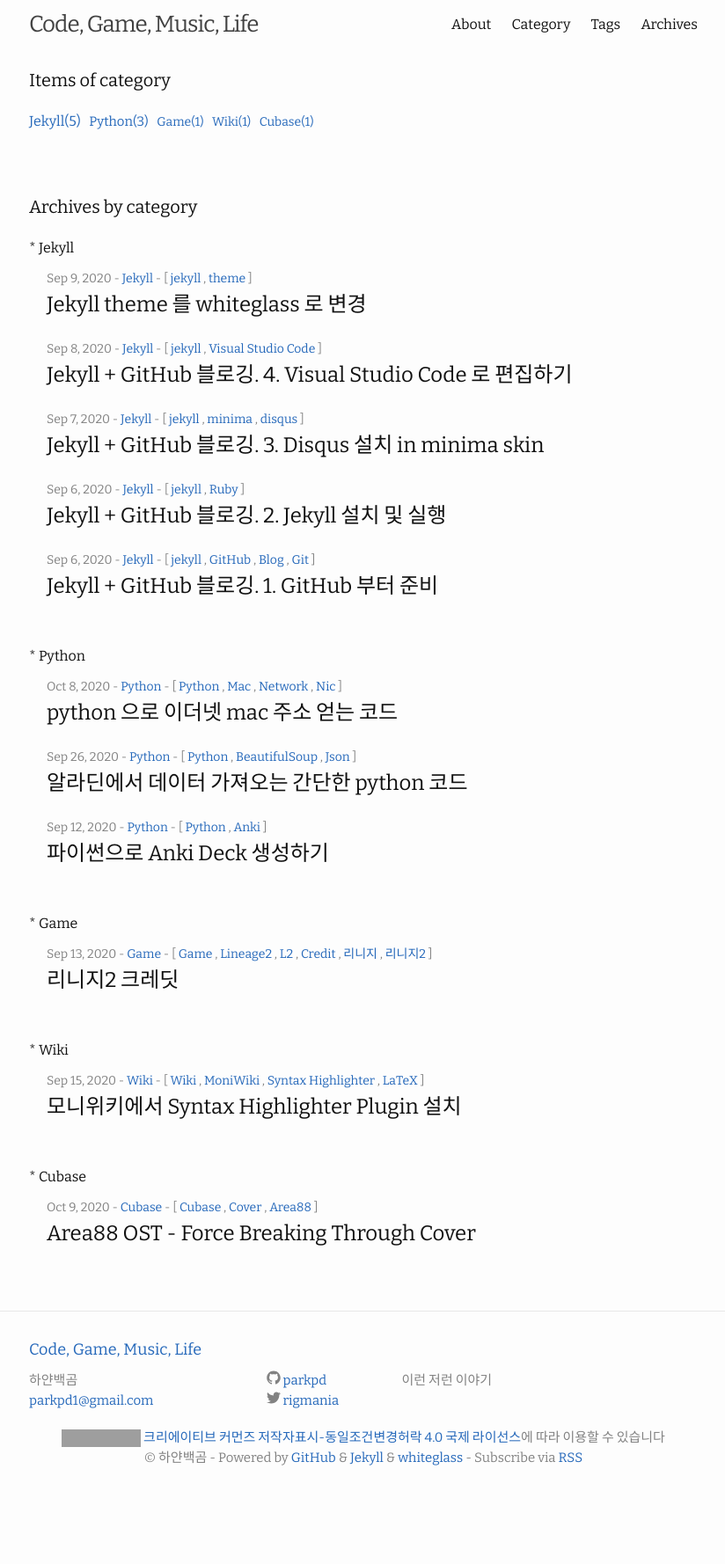
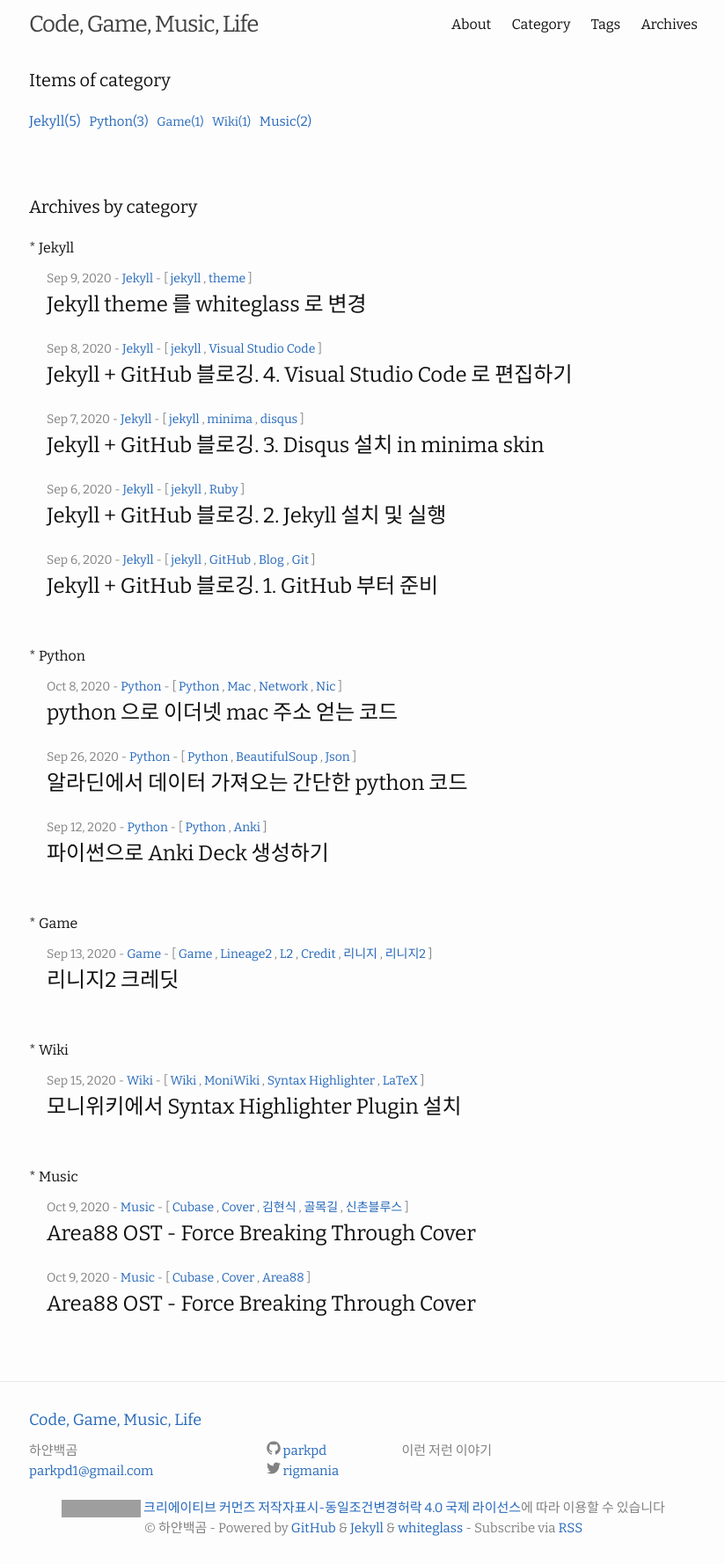
Before and after one commit to parkpd/parkpd.github.io, a Jekyll site: the page built from category.md, in a window 1280 px wide. Shown: the whole page at 88% size, without its empty margins (227-1051 px from the left). Built offline with Jekyll 4.4.1, drawn with Linux system fonts in a browser that asks for light colours; before the commit the page ends 1698 px from its top, so only the background shows below that; some of the changed lines change nothing that is shown; grey boxes are pictures that could not be loaded.

Commit message:
cubase alley

```diff
--- a/_posts/2020-10-09-cubase-area-88.md
+++ b/_posts/2020-10-09-cubase-area-88.md
@@ -1,7 +1,7 @@
 ---
 title: Area88 OST - Force Breaking Through Cover
 date: 2020-10-09 16:45:00+0900
-categories: Cubase
+categories: Music
 tags: [Cubase, Cover, Area88]
 ---
 <a href="http://www.youtube.com/watch?feature=player_embedded&v=j1uTuRXwzXE" target="_blank"><img src="http://img.youtube.com/vi/j1uTuRXwzXE/0.jpg" alt="Area 88 - Force Breaking Through" width="240" height="180" border="10" /></a>
--- /dev/null
+++ b/_posts/2020-10-10-cubase-alley.md
@@ -0,0 +1,31 @@
+---
+title: Area88 OST - Force Breaking Through Cover
+date: 2020-10-09 16:45:00+0900
+categories: Music
+tags: [Cubase, Cover, 김현식, 골목길, 신촌블루스]
+---
+<a href="http://www.youtube.com/watch?feature=player_embedded&v=fPOukAYYpao" target="_blank"><img src="http://img.youtube.com/vi/fPOukAYYpao/0.jpg" alt="Area 88 - Force Breaking Through" width="240" height="180" border="10" /></a>
+
+김현식 님이 부른 '골목길' 을 커버해 보았습니다. 이 곡은 지금 들어도 좋네요.
+예전부터 자주 불렀던 곡이라 그런지 다른 곡 녹음할 때보다 빨리 끝났습니다.
+어릴 때 듣던 곡은, 마음 깊숙한 곳에 단단히 뿌리를 내리고 있어서인지 까먹지도 않고, 불러도 어색하지 않네요.
+
+음악하시는 분에게 노래 잘 부르려면 어떻게 해야 하냐고 물어봤더니
+'운동을 열심히 하면 몸은 좋아지겠지만, 얼굴이 잘 생겨지는 건 아닌 것 처럼...' 이라고 하시던데,
+모든 배우가 얼굴이 잘 생긴 건 아니잖아요. 성격파 보컬이라도 되면 좋겠네요.
+
+김현식님이 33살에 돌아가셨네요. 지금 생각해 보면 너무 어릴 때 가셨어요. T_T
+항상 배우고 있습니다. 감사합니다.
+
+* BPM : 74
+* Audio Interface : UR22 mkII
+* Guitar : PRS CU24
+* Mic : NEAT - King Bee
+* DAW : Cubase 10.5 Pro
+* Guitar VST : Comping - AmpliTube 4(AmplitTube 4 - British Collection - Brit 8000 - Pushed), Solo - Guitar Rig 6(Stevies Lead)
+* Drum : EZdrummer(Modern, Jazz, Vintagem), Groove Agent
+* Bass : EZbass Vintage
+* Keyboard : B-3 V2(Jazz Organ), Triton(String Pad), Matrix-12V(Piouwowow), Choir(a)
+* Brass : Triton(Horns & Ensemble), Session Horns Pro(Session Horns, Tenor Trombone)
+* Vocal Effect Chain : SGA1566, DeEsser, Chorus, VC 2A, Pro-Q3, ValhallaShimmer(Chorus), Replika XT(Pop Vocal)
+* Mastering : Ozone9
```
